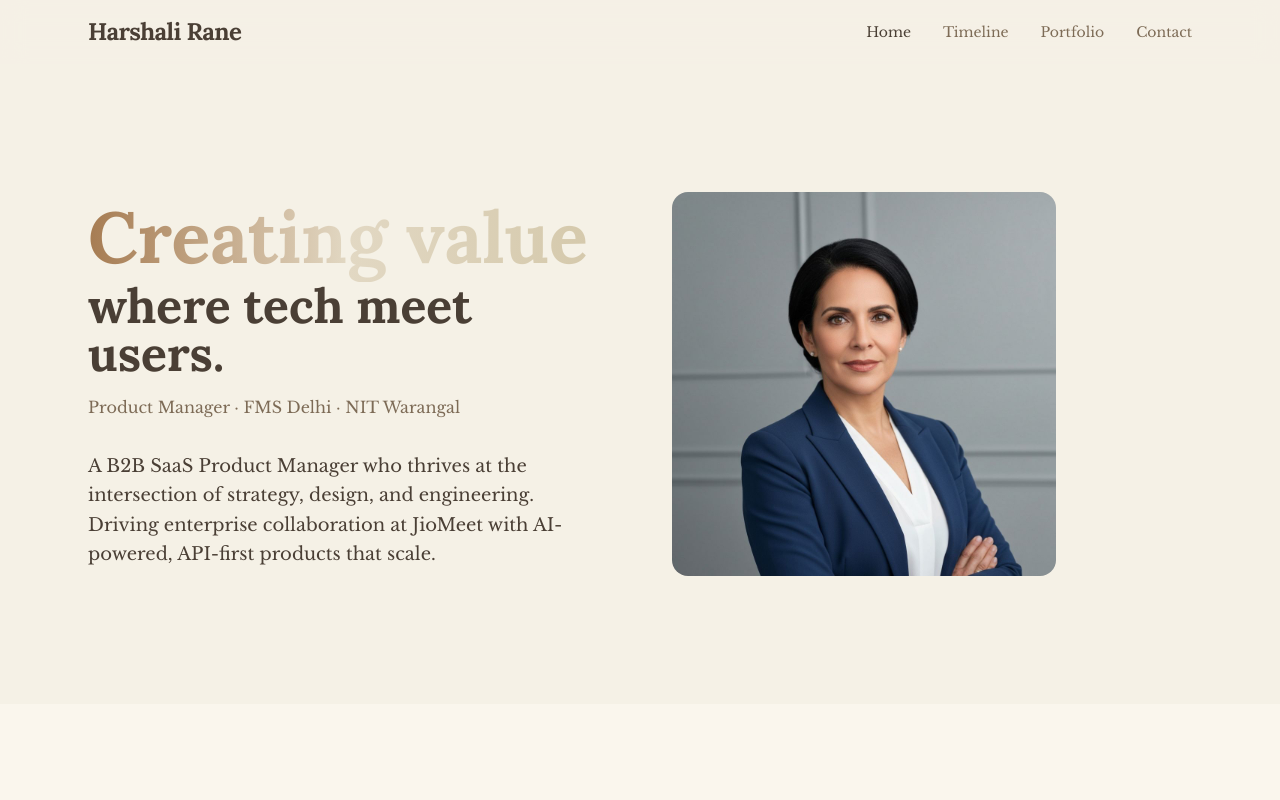
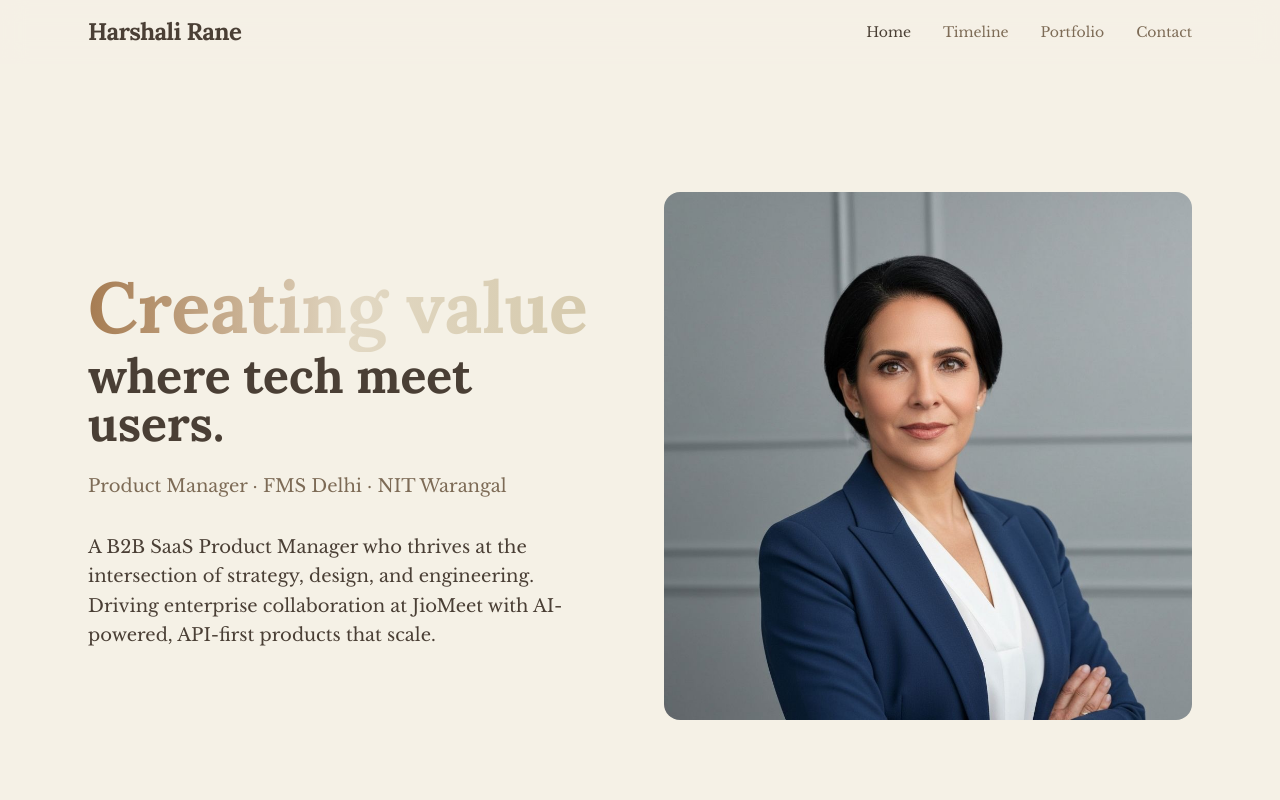
Before and after one commit to harshalir23/v0-product-manager-portfolio, a Next.js app: page / in a window 1280 px wide. Shown: the top 800 px of the page. Built offline with nearby package versions, Linux system fonts and the light colour scheme.

Commit message:
feat: restore v30 and update project files
Restore previous project version and update images and files.

#VERCEL_SKIP

Co-authored-by: null <228171754+harshalir23@users.noreply.github.com>

```diff
--- a/components/hero.tsx
+++ b/components/hero.tsx
@@ -58,26 +58,26 @@ export default function Hero() {
 
       {/* Hero Section */}
       <section id="home" className="max-w-6xl mx-auto px-4 sm:px-6 py-12 sm:py-16 md:py-32">
-        <div className="grid grid-cols-1 md:grid-cols-2 gap-6 sm:gap-8 md:gap-16 items-start">
+        <div className="grid grid-cols-1 md:grid-cols-2 gap-6 sm:gap-8 md:gap-12 items-center">
           <div className="space-y-6 sm:space-y-8 order-2 md:order-1">
-            <div className="space-y-3 sm:space-y-4">
-              <h2 className="font-serif text-5xl sm:text-6xl md:text-7xl font-bold leading-tight">
+            <div className="space-y-4 sm:space-y-6">
+              <h2 className="font-serif text-4xl sm:text-5xl md:text-7xl font-bold leading-tight">
                 <span className="block bg-gradient-to-r from-primary via-secondary to-accent bg-clip-text text-transparent">
                   Creating value
                 </span>
                 <span className="block text-foreground text-3xl sm:text-4xl md:text-5xl">where tech meet users.</span>
               </h2>
-              <p className="text-xs sm:text-sm md:text-base text-muted-foreground leading-relaxed">
+              <p className="text-sm sm:text-base md:text-lg text-muted-foreground leading-relaxed">
                 Product Manager · FMS Delhi · NIT Warangal
               </p>
             </div>
-            <p className="text-sm sm:text-base md:text-lg text-foreground leading-relaxed">
+            <p className="text-sm sm:text-base md:text-lg text-foreground leading-relaxed max-w-lg">
               A B2B SaaS Product Manager who thrives at the intersection of strategy, design, and engineering. Driving
               enterprise collaboration at JioMeet with AI-powered, API-first products that scale.
             </p>
           </div>
           <div className="relative order-1 md:order-2">
-            <div className="w-full md:w-96 aspect-square md:aspect-auto md:h-96 bg-gradient-to-br from-muted to-card rounded-xl sm:rounded-2xl overflow-hidden">
+            <div className="aspect-square bg-gradient-to-br from-muted to-card rounded-xl sm:rounded-2xl overflow-hidden">
               <img
                 src="/professional-product-manager-portrait.jpg"
                 alt="Harshali Rane"
```
